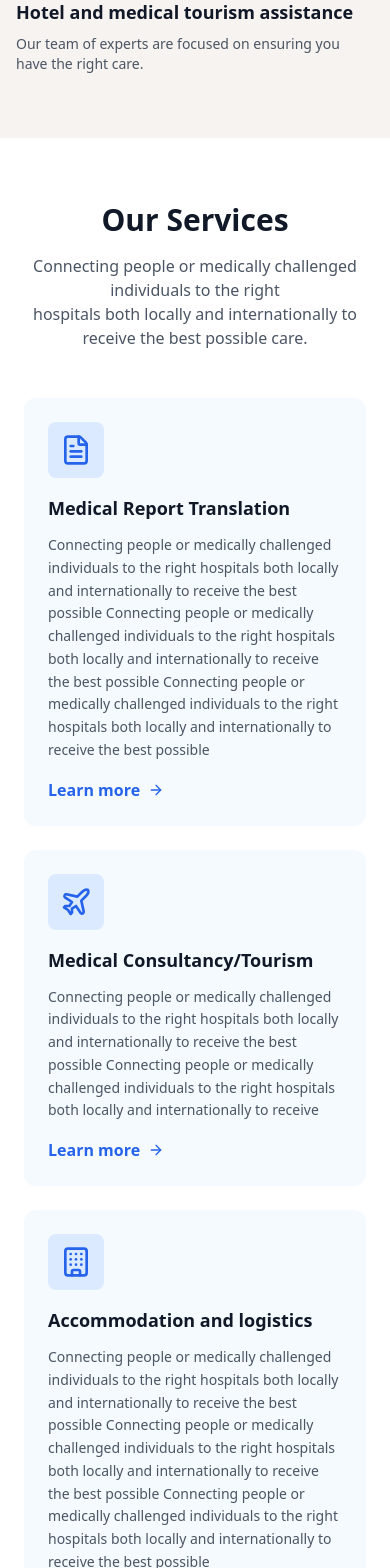
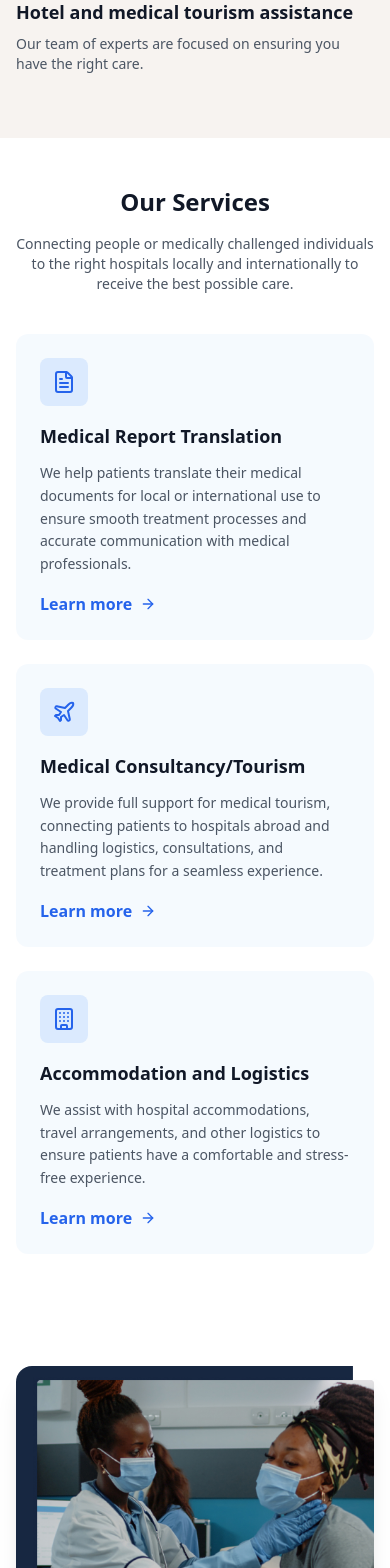
Before and after one commit to Binmuhammad001/healing-ways, a React (Vite) app: page / in a window 390 px wide. Shown: the part 2580-4148 px from the top of the page. Built offline with nearby package versions, Linux system fonts and the light colour scheme.

Commit message:
Update services.jsx

```diff
--- a/src/components/home/services.jsx
+++ b/src/components/home/services.jsx
@@ -1,62 +1,65 @@
-import React from 'react';
-import { FileText, Plane, Building, ArrowRight } from 'lucide-react';
+import React from "react";
+import { FileText, Plane, Building, ArrowRight } from "lucide-react";
 
 export default function ServicesSection() {
   const services = [
     {
-      icon: <FileText className="w-8 h-8" />,
+      icon: <FileText className="w-6 h-6 sm:w-8 sm:h-8" />,
       title: "Medical Report Translation",
-      description: "Connecting people or medically challenged individuals to the right hospitals both locally and internationally to receive the best possible Connecting people or medically challenged individuals to the right hospitals both locally and internationally to receive the best possible Connecting people or medically challenged individuals to the right hospitals both locally and internationally to receive the best possible"
+      description:
+        "We help patients translate their medical documents for local or international use to ensure smooth treatment processes and accurate communication with medical professionals."
     },
     {
-      icon: <Plane className="w-8 h-8" />,
+      icon: <Plane className="w-6 h-6 sm:w-8 sm:h-8" />,
       title: "Medical Consultancy/Tourism",
-      description: "Connecting people or medically challenged individuals to the right hospitals both locally and internationally to receive the best possible Connecting people or medically challenged individuals to the right hospitals both locally and internationally to receive"
+      description:
+        "We provide full support for medical tourism, connecting patients to hospitals abroad and handling logistics, consultations, and treatment plans for a seamless experience."
     },
     {
-      icon: <Building className="w-8 h-8" />,
-      title: "Accommodation and logistics",
-      description: "Connecting people or medically challenged individuals to the right hospitals both locally and internationally to receive the best possible Connecting people or medically challenged individuals to the right hospitals both locally and internationally to receive the best possible Connecting people or medically challenged individuals to the right hospitals both locally and internationally to receive the best possible"
+      icon: <Building className="w-6 h-6 sm:w-8 sm:h-8" />,
+      title: "Accommodation and Logistics",
+      description:
+        "We assist with hospital accommodations, travel arrangements, and other logistics to ensure patients have a comfortable and stress-free experience."
     }
   ];
 
   return (
-    <section className="py-16 md:py-10 bg-[#FFFFFF]">
-      <div className="container mx-auto px-6">
+    <section className="py-12 md:py-16 bg-white overflow-x-hidden">
+      <div className="max-w-6xl mx-auto px-4 sm:px-6">
 
         {/* Section Header */}
-        <div className="text-center mb-12 md:mb-16">
-          <h2 className="text-3xl md:text-4xl lg:text-5xl font-bold text-gray-900 mb-4">
+        <div className="text-center mb-10 md:mb-16">
+          <h2 className="text-2xl sm:text-3xl md:text-4xl lg:text-5xl font-bold text-gray-900 mb-4">
             Our Services
           </h2>
-          <p className="text-gray-600 max-w-3xl mx-auto">
-            Connecting people or medically challenged individuals to the right <br />hospitals both locally and internationally to receive the best possible care.
+          <p className="text-gray-600 max-w-2xl mx-auto text-sm sm:text-base">
+            Connecting people or medically challenged individuals to the right hospitals locally and internationally to receive the best possible care.
           </p>
         </div>
 
         {/* Services Grid */}
-        <div className="grid grid-cols-1 md:grid-cols-2 lg:grid-cols-3 gap-6 max-w-6xl mx-auto">
+        <div className="grid grid-cols-1 sm:grid-cols-2 lg:grid-cols-3 gap-6 md:gap-8">
           {services.map((service, index) => (
             <div
               key={index}
               className="bg-[#137EE80A] rounded-xl p-6 hover:shadow-lg transition-shadow duration-300 flex flex-col h-full"
             >
               {/* Icon */}
-              <div className="w-14 h-14 bg-blue-100 rounded-lg flex items-center justify-center text-blue-600 mb-4">
+              <div className="w-12 h-12 sm:w-14 sm:h-14 bg-blue-100 rounded-lg flex items-center justify-center text-blue-600 mb-4">
                 {service.icon}
               </div>
 
               {/* Title */}
-              <h3 className="text-lg font-bold text-gray-900 mb-3">
+              <h3 className="text-lg sm:text-xl font-bold text-gray-900 mb-3">
                 {service.title}
               </h3>
 
               {/* Description */}
-              <p className="text-gray-600 text-sm leading-relaxed mb-4 flex-grow">
+              <p className="text-gray-600 text-sm sm:text-base leading-relaxed mb-4 flex-grow">
                 {service.description}
               </p>
 
-              {/* Learn More Link - Always at bottom */}
+              {/* Learn More Link */}
               <a
                 href="#"
                 className="inline-flex items-center text-blue-600 font-semibold hover:text-blue-700 transition-colors mt-auto"
```
